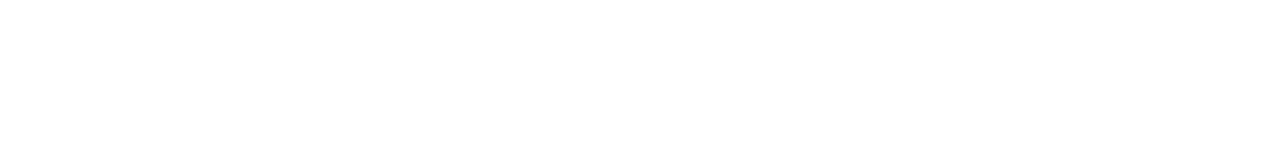
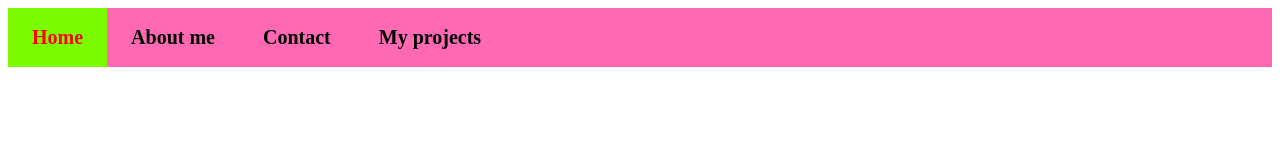
Before and after one commit to Godfrey2194/personalportfolio, a plain HTML site: page pages/myfutureprospects.html in a window 1280 px wide. Drawn offline with Linux system fonts and the light colour scheme.

Commit message:
ADDED CONTENTS OF PAGES

```diff
--- /dev/null
+++ b/CSS/futureprospects.css
@@ -0,0 +1,30 @@
+body {
+    overflow: auto;
+}
+
+
+/*Adding a background color to the navbar*/
+.topnav {
+background-color: hotpink;
+overflow: hidden;
+}
+/*Styling the links inside the navbar*/
+.topnav a {
+    float: left;
+    color: black;
+    text-align: center;
+    padding: 18px 24px;
+    text-decoration: none;
+    font-size: 20px;
+    font-weight: 800;
+}
+/*Changing color on hover*/
+.topnav a:hover {
+    background-color: red;
+    color: lawngreen;
+}
+/*Adding color to the active or current link*/
+.topnav a.active {
+    background-color: lawngreen;
+    color: red;
+}
--- /dev/null
+++ b/CSS/projects.css
@@ -0,0 +1,30 @@
+body {
+    overflow: auto;
+}
+
+
+/*Adding a background color to the navbar*/
+.topnav {
+background-color: hotpink;
+overflow: hidden;
+}
+/*Styling the links inside the navbar*/
+.topnav a {
+    float: left;
+    color: black;
+    text-align: center;
+    padding: 18px 24px;
+    text-decoration: none;
+    font-size: 20px;
+    font-weight: 800;
+}
+/*Changing color on hover*/
+.topnav a:hover {
+    background-color: red;
+    color: lawngreen;
+}
+/*Adding color to the active or current link*/
+.topnav a.active {
+    background-color: lawngreen;
+    color: red;
+}
--- a/pages/myfutureprospects.html
+++ b/pages/myfutureprospects.html
@@ -0,0 +1,16 @@
+<!DOCTYPE html>
+<html lang="en">
+    <html>
+        <head>
+            <meta name="veiw point" content="width=device-width, initial-scale=1.0">
+            <title>Godfrey's personal portfolio</title>
+            <link rel="stylesheet" href="../CSS/futureprospects.css">
+        </head>
+        <body>
+            <!--Adding the navbar to my personal portfolio-->
+            <div class="topnav">
+                <a class="active" href="../index.html">Home</a>
+                <a href="./pages/about.html">About me</a>
+                <a href="contact">Contact</a>
+                <a href="../pages/myprojects.html">My projects</a>
+            </div>
```
Also changed, not shown: index.html (+1 -1 lines), pages/about.html (+2 -2 lines), pages/myprojects.html (+16 -0 lines).
